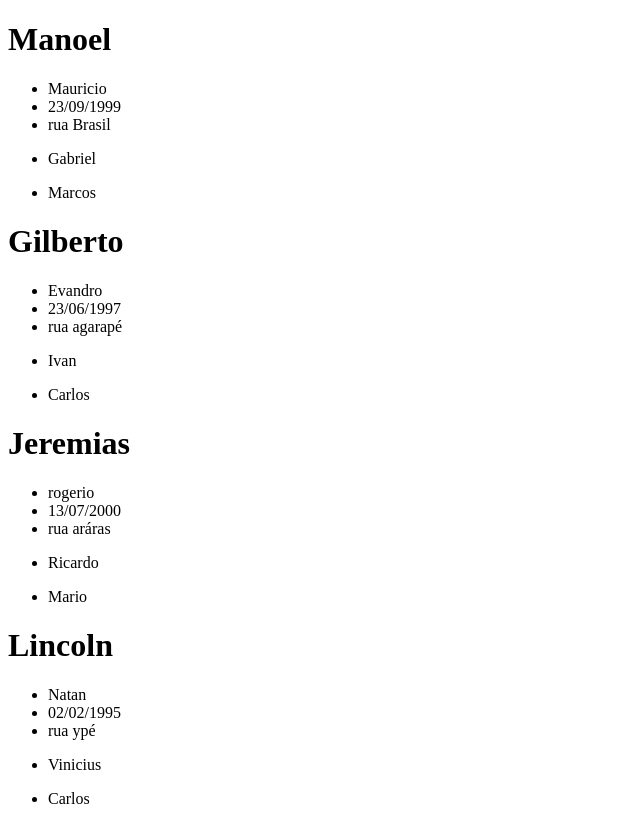
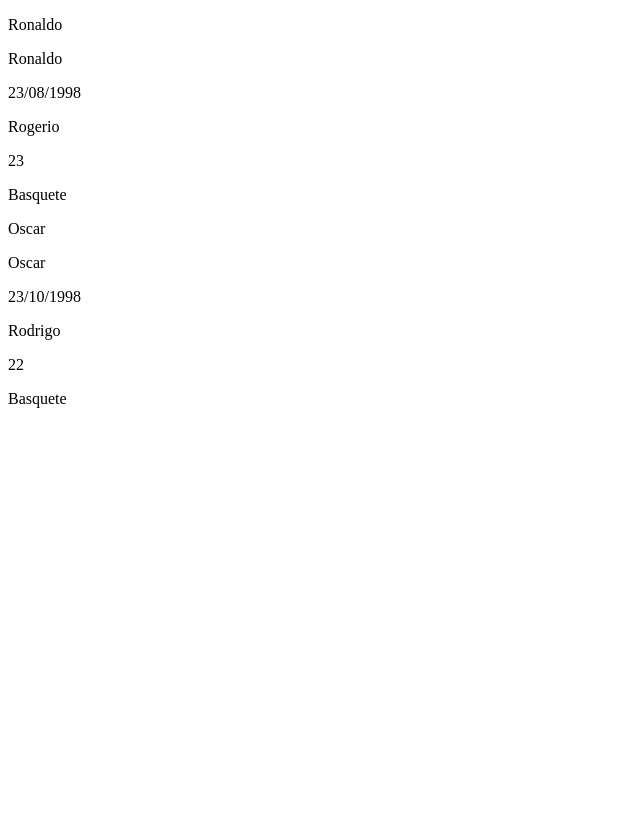
Before and after one commit to Meds-Mauricio/aulas-FPR, a React (Create React App) app in the folder my-app/: page / in a window 1280 px wide. Shown: the whole page, without its empty margins (0-640 px from the left). After the commit the page ends 800 px from the top, so only its background shows below. Built offline with nearby package versions, Linux system fonts and the light colour scheme.

Commit message:
presencial-4-filter

```diff
--- a/my-app/src/App.js
+++ b/my-app/src/App.js
@@ -1,125 +1,78 @@
 import React from 'react'
 
 export default function App() {
-    const igreja = [
+
+  const olimpiadas = [
     {
-            pastor: "Manoel",
-            discipulador: "true",
-            lider: [
+      nome: 'Rogerio',
+      atleta: 'Ronaldo',
+      dataNascimento: '23/08/1998',
+      informacao: [
         {
-                    nome: "Mauricio",
-                    dataNascimento: "23/09/1999",
-                    endereco: "rua Brasil"
+          idade: '22',
+          modalidade: 'Futebol',
         },
+        {
+          idade: '23',
+          modalidade: 'Basquete',
+        }
 
-            ],
 
-            liderTreinamento: [
-                {
-                    celula33: "Gabriel",
-                    celula23: true
+      ]
     },
 
     {
-                    celula33: "Marcos",
-                    celula23: false
+      nome: 'Rodrigo',
+      atleta: 'Oscar',
+      dataNascimento: '23/10/1998',
+      informacao: [
+        {
+          idade: '23',
+          modalidade: 'Futebol',
+        },
+        {
+          idade: '22',
+          modalidade: 'Basquete',
         }
-            ],
+
+
+      ]
     },
 
+  ]
 
-        {
-            pastor: "Gilberto",
-            discipulador: false,
-            lider: [
-                {
-                    nome: "Evandro",
-                    dataNascimento: "23/06/1997",
-                    endereco: "rua agarapé"
-                },
-            ],
-
-            liderTreinamento: [
-                {
-                    celula33: "Ivan",
-                    celula23: true
-                },
-
-                {
-                    celula33: "Carlos",
-                    celula23: false
-                }
-            ],
-        },
-        {
-            pastor: "Jeremias",
-            discipulador: true,
-            lider: [
-                {
-                    nome: "rogerio",
-                    dataNascimento: "13/07/2000",
-                    endereco: "rua aráras"
-                },
-            ],
-
-            liderTreinamento: [
-                {
-                    celula33: "Ricardo",
-                    celula23: false
-                },
-
-                {
-                    celula33: "Mario",
-                    celula23: false
-                }
-            ],
-        },
-        {
-            pastor: "Lincoln",
-            discipulador: true,
-            lider: [
-                {
-                    nome: "Natan",
-                    dataNascimento: "02/02/1995",
-                    endereco: "rua ypé"
-                },
-            ],
-
-            liderTreinamento: [
-                {
-                    celula33: "Vinicius",
-                    celula23: true
-                },
-
-                {
-                    celula33: "Carlos",
-                    celula23: false
-                }
-            ],
-        },
-    ]
 
   return (
     <>
-            {igreja.map((aguaViva, index) => (
+      {
+        olimpiadas.map((olimpiadas, index) => {
+          const jogo = olimpiadas.informacao.filter((jeesp) => {
+            return jeesp.modalidade === 'Basquete'
+          })
+          return (
             <div key={index}>
-                    <h1>{aguaViva.pastor}</h1>
+              <div>
+                <p>{olimpiadas.modalidade}</p>
+                <p>{olimpiadas.atleta}</p>
+                <p>{olimpiadas.atleta}</p>
+                <p>{olimpiadas.dataNascimento}</p>
+                <p>{olimpiadas.nome}</p>
 
-                    {aguaViva.lider.map((liderDados) => (
-                        <ul>
-                            <li>{liderDados.nome}</li>
-                            <li>{liderDados.dataNascimento}</li>
-                            <li>{liderDados.endereco}</li>
-                        </ul>
-                    ))}
+              </div>
 
-                    {aguaViva.liderTreinamento.map((dados) => (
-                        <ul>
-                            <li>{dados.celula33}</li>
-                        </ul>
-                    ))}
+              {jogo.map((jogos) => {
+                return (
+                  <div>
+                    <p>{jogos.idade}</p>
+                    <p>{jogos.modalidade}</p>
                   </div>
-            ))}
+
+                )
+              })}
+            </div>
+          )
+        })
+      }
     </>
   )
 }
```
Also changed, not shown: my-app/src/App.css (+6 -2 lines). Lines whose indentation alone changed are shown as unchanged.
